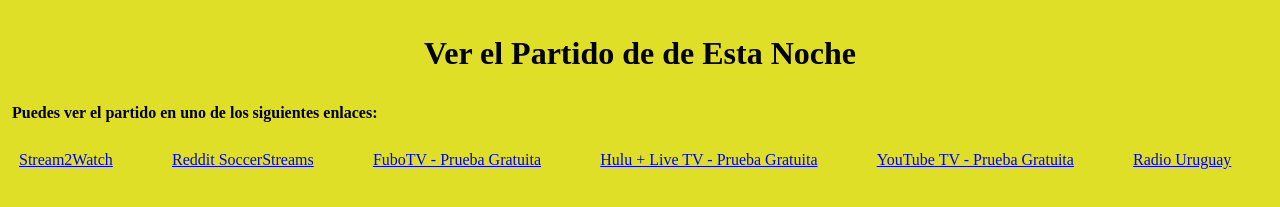
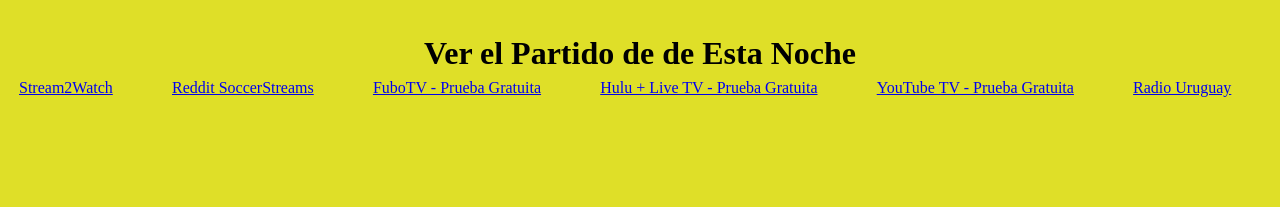
Before and after one commit to Ale-caruso/Ale-caruso.github.io, a plain HTML site: page index.html in a window 1280 px wide. Shown: the part 777-984 px from the top of the page. After the commit the page ends 929 px from the top, so only its background shows below. Drawn offline with Linux system fonts and the light colour scheme.

Commit message:
Update index.html

```diff
--- a/index.html
+++ b/index.html
@@ -83,9 +83,7 @@
 <br>
 <div class="link-partidos">
     <h1>Ver el Partido de de Esta Noche</h1>
-    <p>
-       <b> Puedes ver el partido en uno de los siguientes enlaces: </b>
-    </p>
+
     <ul>
         <li><a href="https://www.stream2watch.ws/" target="_blank" rel="noopener noreferrer">Stream2Watch</a></li><br>
         <li><a href="https://www.reddit.com/r/soccerstreams/" target="_blank" rel="noopener noreferrer">Reddit SoccerStreams</a></li> <br>
```
